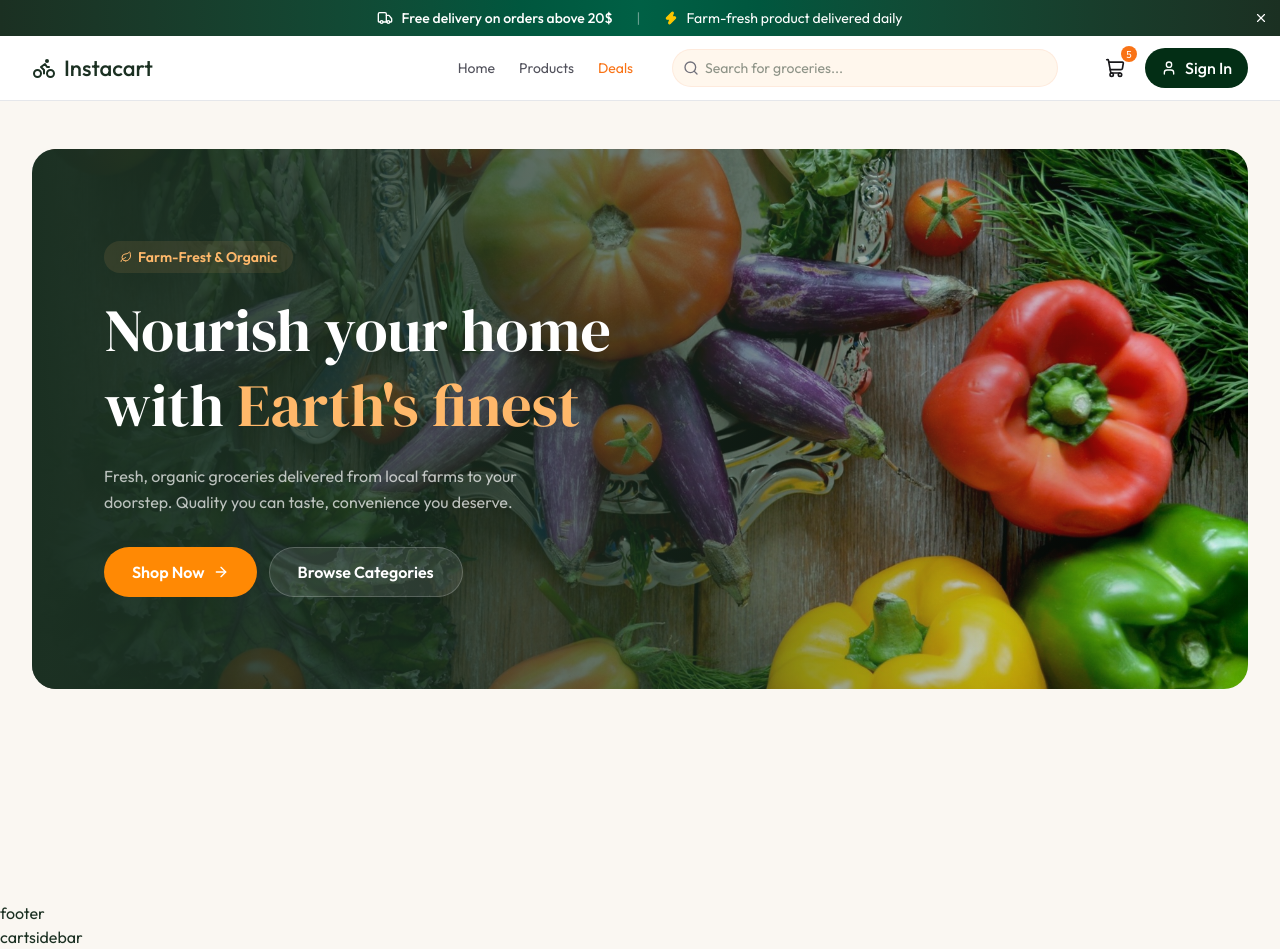
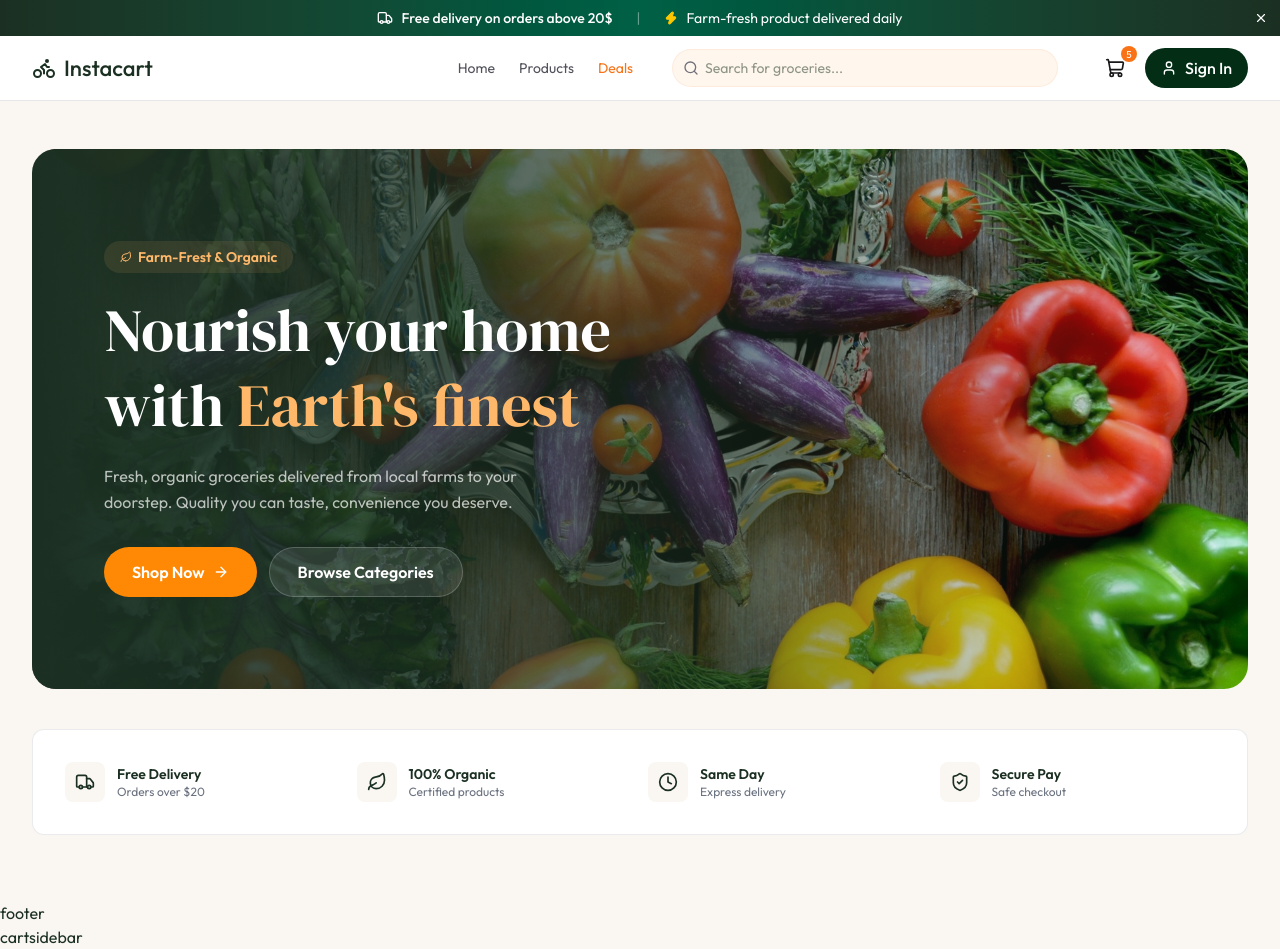
Before and after one commit to toffly/QuickCart, a React (Vite) app in the folder client/: page / in a window 1280 px wide. Built offline with nearby package versions, Linux system fonts and the light colour scheme; the HTML template or start-up script is replaced by a standard one.

Commit message:
add Features component to display hero features on Home page

```diff
--- /dev/null
+++ b/client/src/components/Home/Features.tsx
@@ -0,0 +1,25 @@
+import { heroSectionData } from "../../assets/assets";
+
+const Features = () => {
+  return (
+    <section className="bg-white py-5 border border-app-border/80 rounded-xl">
+      <div className="mx-auto px-4 sm:px-6 lg:px-8">
+        <div className="grid grid-cols-2 md:grid-cols-4 gap-4">
+          {heroSectionData.hero_features.map((feature, i) => (
+            <div key={i} className="flex items-center gap-3 py-3">
+              <div className="size-10 rounded-lg bg-app-cream flex-center shrink-0">
+                <feature.icon className="size-5"/>
+              </div>
+              <div>
+                <p className="text-sm  font-semibold text-app-green">{feature.title}</p>
+                <p className="text-xs text-app-text-light">{feature.desc}</p>
+              </div>
+            </div>
+          ))}
+        </div>
+      </div>
+    </section>
+  );
+};
+
+export default Features;
--- a/client/src/pages/Home.tsx
+++ b/client/src/pages/Home.tsx
@@ -1,10 +1,11 @@
-import React from 'react'
+import Features from '../components/Home/Features'
 import Hero from '../components/Home/Hero'
 
 const Home = () => {
   return (
     <div className='max-h-screen max-w-7xl mx-auto px-4 sm:px-6 lg:px-8 py-12'>
       <Hero/>
+      <Features/>
     </div>
   )
 }
```
